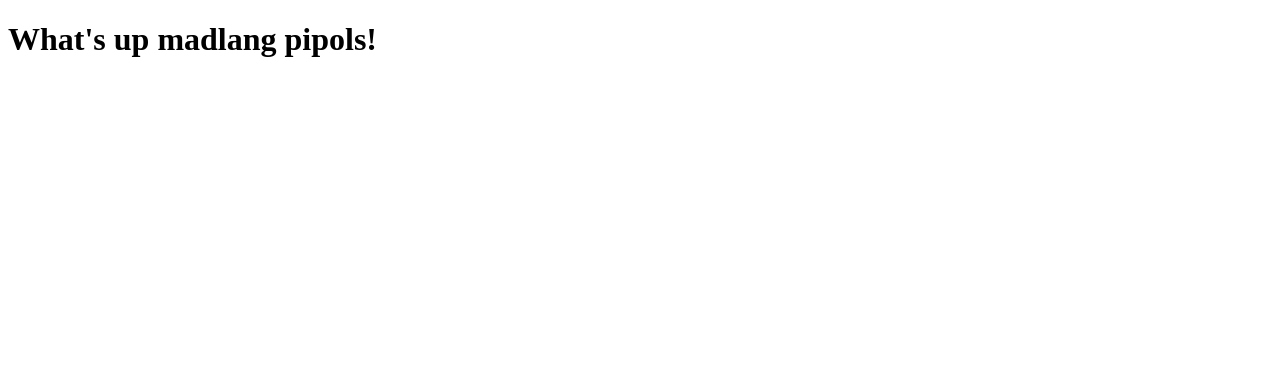
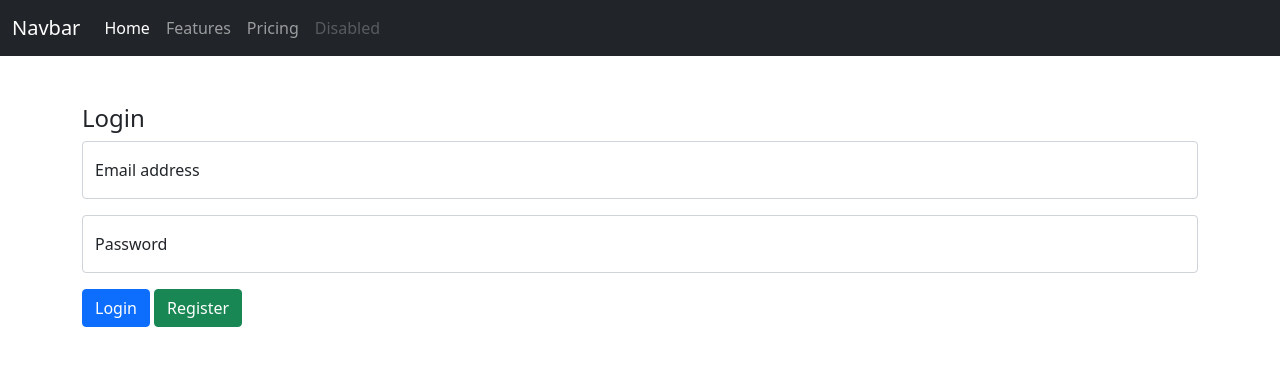
Before and after one commit to RjvEugenio/4_1_r_eugenio_web, a website: page public/index.html in a window 1280 px wide. Drawn offline with nearby package versions, Linux system fonts and the light colour scheme.

Commit message:
Added initial login page UI

```diff
--- a/public/index.html
+++ b/public/index.html
@@ -1,12 +1,55 @@
 <!DOCTYPE html>
 <html lang="en">
- <head>
-    <meta charset="UTF-8" />
-    <meta name="viewport" content="width=device-width, initial-scale=1.0" />
+<head>
+    <meta charset="UTF-8">
+    <meta name="viewport" content="width=device-width, initial-scale=1.0">
     <title>Homepage</title>
-    <script src="./index.js"></script>
- </head>
- <body>
-    <h1>What's up madlang pipols!</h1>
- </body>
- </html>
+    <link href="https://cdn.jsdelivr.net/npm/bootstrap@5.0.2/dist/css/bootstrap.min.css" rel="stylesheet" integrity="sha384-EVSTQN3/azprG1Anm3QDgpJLIm9Nao0Yz1ztcQTwFspd3yD65VohhpuuCOmLASjC" crossorigin="anonymous">
+    <script src="https://cdn.jsdelivr.net/npm/bootstrap@5.0.2/dist/js/bootstrap.bundle.min.js" integrity="sha384-MrcW6ZMFYlzcLA8Nl+NtUVF0sA7MsXsP1UyJoMp4YLEuNSfAP+JcXn/tWtIaxVXM" crossorigin="anonymous"></script>
+    <script type="text/javascript" src="server.js"></script>
+
+    <!--NAV BAR-->
+    <nav class="navbar navbar-expand-lg navbar-dark bg-dark">
+        <div class="container-fluid">
+          <a class="navbar-brand" href="#">Navbar</a>
+          <button class="navbar-toggler" type="button" data-bs-toggle="collapse" data-bs-target="#navbarNav" aria-controls="navbarNav" aria-expanded="false" aria-label="Toggle navigation">
+            <span class="navbar-toggler-icon"></span>
+          </button>
+          <div class="collapse navbar-collapse" id="navbarNav">
+            <ul class="navbar-nav">
+              <li class="nav-item">
+                <a class="nav-link active" aria-current="page" href="#">Home</a>
+              </li>
+              <li class="nav-item">
+                <a class="nav-link" href="#">Features</a>
+              </li>
+              <li class="nav-item">
+                <a class="nav-link" href="#">Pricing</a>
+              </li>
+              <li class="nav-item">
+                <a class="nav-link disabled" aria-disabled="true">Disabled</a>
+              </li>
+            </ul>
+          </div>
+        </div>
+      </nav>
+</head>
+<body class="bg-gray-700">
+    <div class="container mt-5">
+        <h4 class="bg-white">Login</h4>
+        <div class="form-floating mb-3">
+            <input type="email" class="form-control" id="floatingInput" placeholder="name@example.com">
+            <label for="floatingInput">Email address</label>
+          </div>
+          <div class="form-floating">
+            <input type="password" class="form-control" id="floatingPassword" placeholder="Password">
+            <label for="floatingPassword">Password</label>
+          </div>
+          <div class="mt-3">
+            <button type="button" class="btn btn-primary">Login</button>
+            <button type="button" class="btn btn-success">Register</button>
+          </div>
+
+
+</body>
+</html>
```
